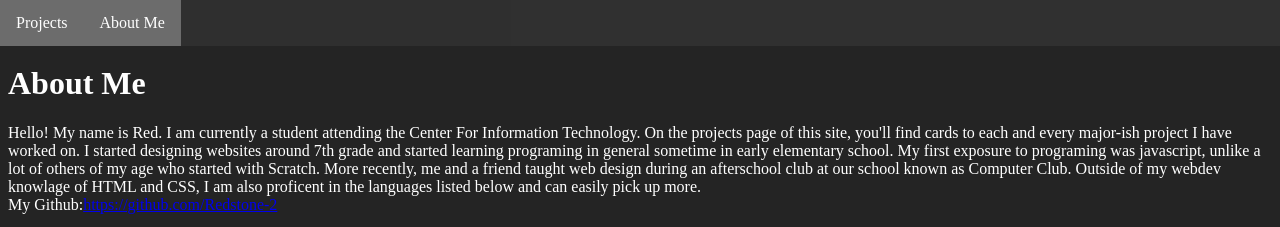
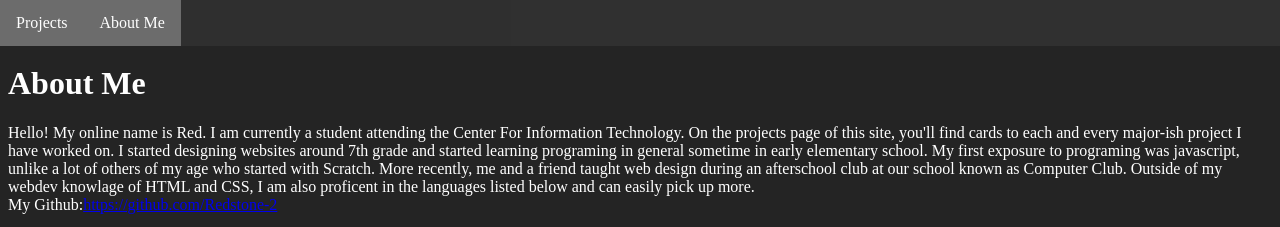
Before and after one commit to Redstone-2/redstone-2.github.io, a plain HTML site: page about.html in a window 1280 px wide. Shown: the top 227 px of the page. Drawn offline with Linux system fonts and the light colour scheme.

Commit message:
Update about.html

```diff
--- a/about.html
+++ b/about.html
@@ -15,7 +15,7 @@
 	<h1>
 		About Me
 	</h1>
-	<p>Hello! My name is Red. I am currently a student attending the Center For Information Technology. On the projects page of this site, you'll find cards to each and every major-ish project I have worked on. I started designing websites around 7th grade and started learning programing in general sometime in early elementary school. My first exposure to programing was javascript, unlike a lot of others of my age who started with Scratch. More recently, me and a friend taught web design during an afterschool club at our school known as Computer Club. Outside of my webdev knowlage of HTML and CSS, I am also proficent in the languages listed below and can easily pick up more.<br>My Github:<a href="https://github.com/Redstone-2">https://github.com/Redstone-2</a></p>
+	<p>Hello! My online name is Red. I am currently a student attending the Center For Information Technology. On the projects page of this site, you'll find cards to each and every major-ish project I have worked on. I started designing websites around 7th grade and started learning programing in general sometime in early elementary school. My first exposure to programing was javascript, unlike a lot of others of my age who started with Scratch. More recently, me and a friend taught web design during an afterschool club at our school known as Computer Club. Outside of my webdev knowlage of HTML and CSS, I am also proficent in the languages listed below and can easily pick up more.<br>My Github:<a href="https://github.com/Redstone-2">https://github.com/Redstone-2</a></p>
 	<ul>
 		<li>Java</li>
 		<li>Python</li>
```
